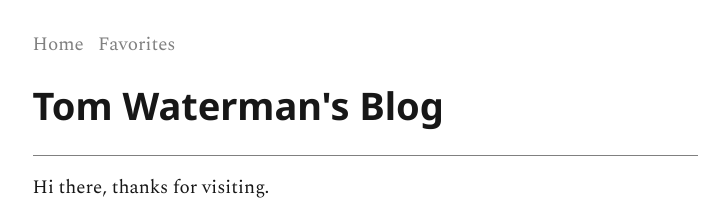
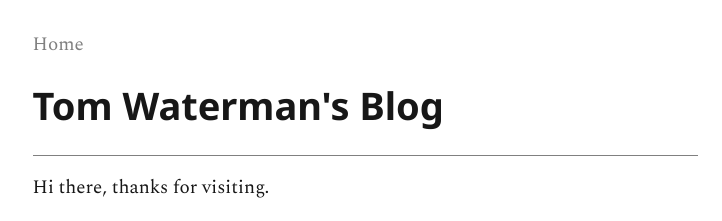
Before and after one commit to tjwaterman99/tjwaterman99, an MkDocs documentation site: the page built from docs/index.md, in a window 1280 px wide. Shown: the top 221 px of the page, without its empty margins (275-997 px from the left). Built offline with MkDocs 1.6.1, drawn with Linux system fonts in a browser that asks for light colours.

Commit message:
Update nav

```diff
--- a/theme/main.html
+++ b/theme/main.html
@@ -15,7 +15,7 @@
 {% block content %}
     <nav>
         <a class="nav-link" href="/">Home</a>
-        <a class="nav-link" href="/favorites">Favorites</a>
+        <!-- <a class="nav-link" href="/favorites">Favorites</a> -->
     </nav>
     {% if page.is_homepage %}
         <h1>Tom Waterman's Blog</h1>
```
